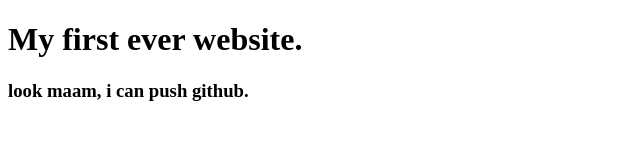
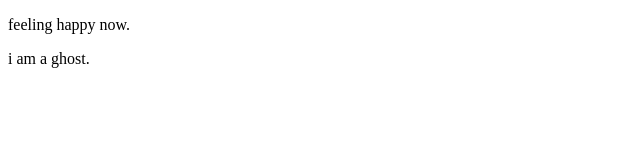
Before and after one commit to rumonchanda/my-first-website, a plain HTML site: page index.html in a window 1280 px wide. Shown: the whole page, without its empty margins (0-640 px from the left). Drawn offline with Linux system fonts and the light colour scheme.

Commit message:
ghost hunting

```diff
--- a/index.html
+++ b/index.html
@@ -7,7 +7,7 @@
     <title>Document</title>
 </head>
 <body>
-    <h1>My first ever website.</h1>
-    <h3>look maam, i can push github.</h3>
+    <p>feeling happy now.</p>
+    <p>i am a ghost.</p>
 </body>
 </html>
```
